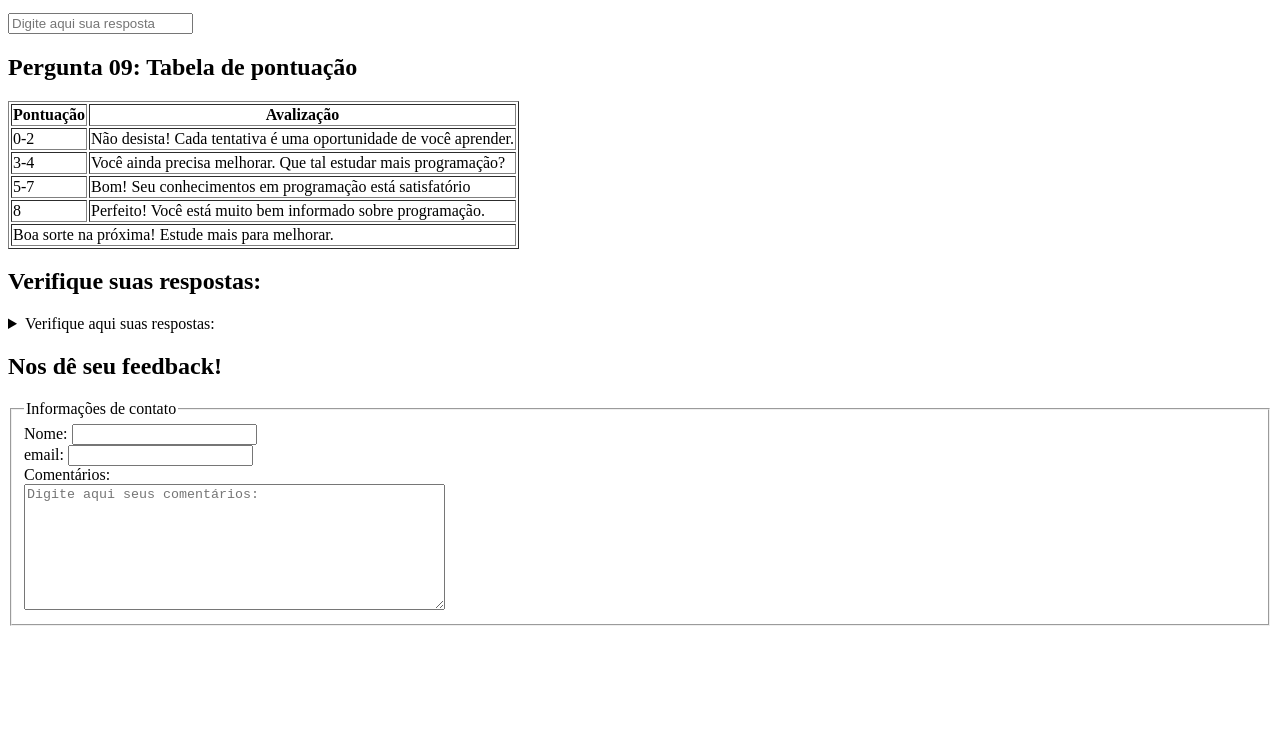
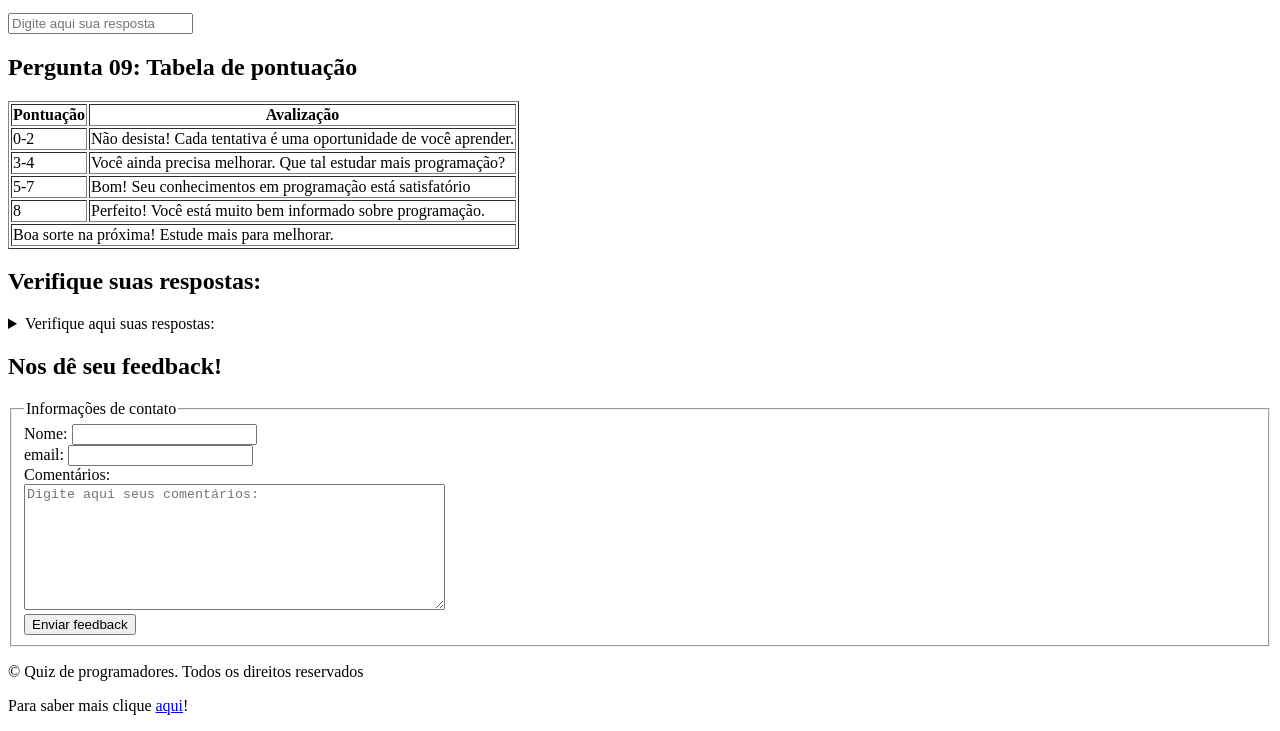
Before and after one commit to CarlosGDias0/my-site, a plain HTML site: page index.html in a window 1280 px wide. Shown: the part 1529-2260 px from the top of the page. Before the commit the page ends 2163 px from the top, so only its background shows below. Drawn offline with Linux system fonts and the light colour scheme.

Commit message:
Adicionado rodapé da página e button

```diff
--- a/index.html
+++ b/index.html
@@ -169,8 +169,14 @@
                 <textarea name="comentarios" id="comentarios" rows="8" cols="50" placeholder="Digite aqui seus comentários:"></textarea>
 
             </form>
+            <button onclick="alert('Feedback enviado com sucesso!')">Enviar feedback</button>
             </fieldset>
 
+         </section>
+         <!--Rodapé da pagina-->
+         <section>
+            <p>&copy Quiz de programadores. Todos os direitos reservados</p>
+            <p>Para saber mais clique <a href="https://developer.mozilla.org/pt-BR/docs/Web/HTML" target="_blank">aqui</a>!</p>
          </section>
 
     </main>
```
